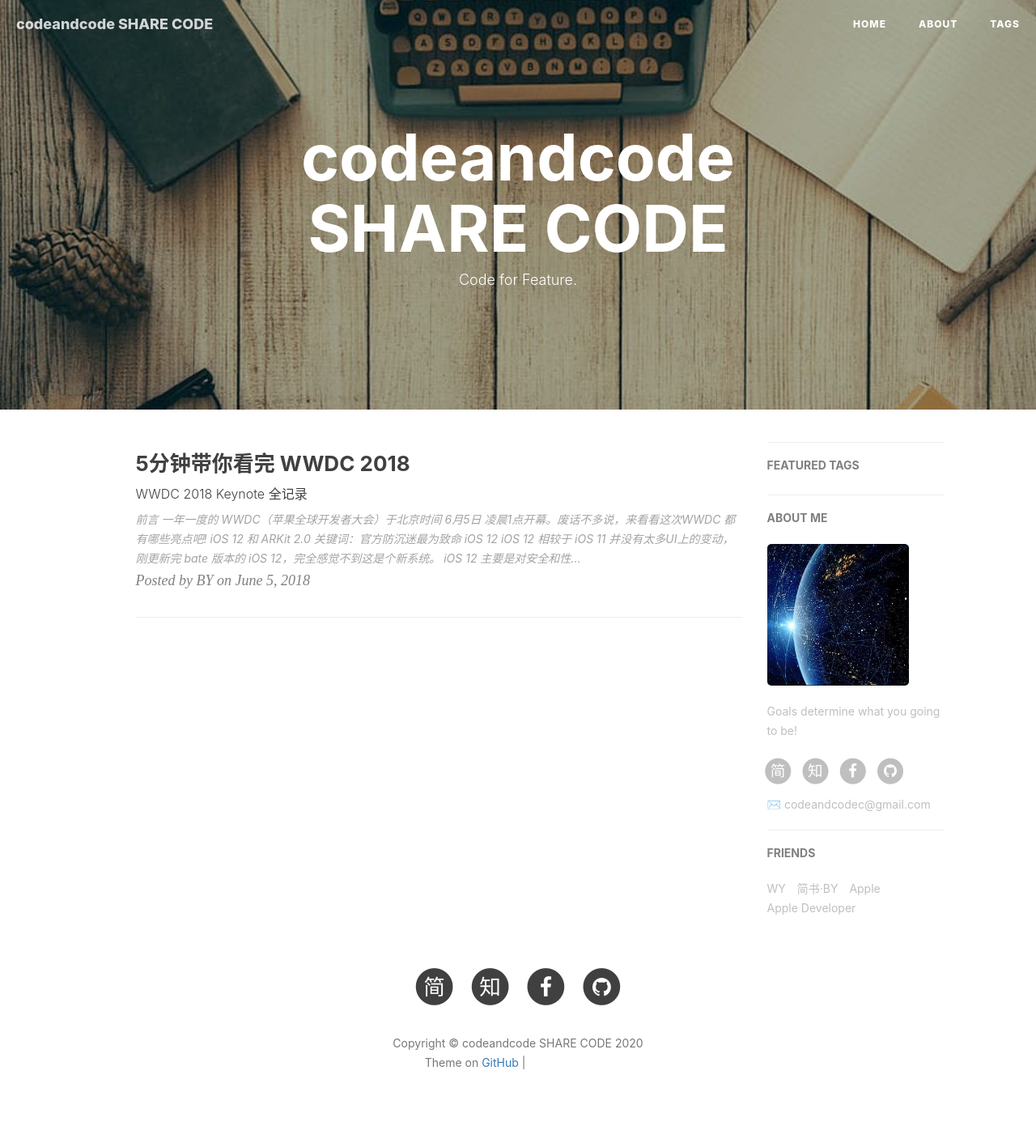
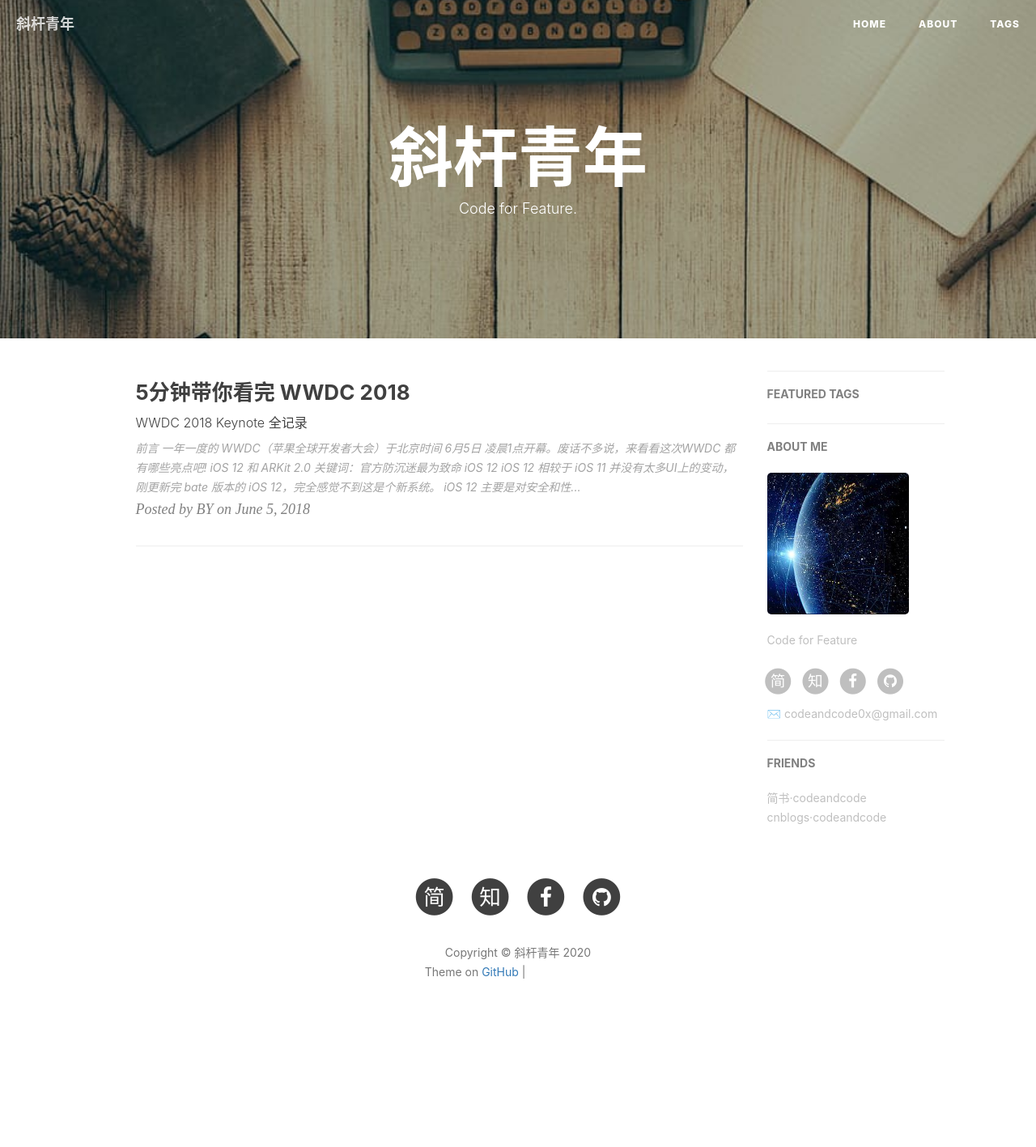
Before and after one commit to codeandcode0x/codeandcode0x.github.io, a Jekyll site: the page built from index.html, in a window 1280 px wide. Shown: the whole page at 81% size. Built offline with Jekyll 4.4.1, drawn with Linux system fonts in a browser that asks for light colours; nearby versions of some CDN libraries; the list of posts is cut into pages by our own code; comment, search, counter and statistics services are not loaded; after the commit the page ends 1305 px from its top, so only the background shows below that; grey boxes are pictures that could not be loaded.

Commit message:
更新说明

```diff
--- a/404.html
+++ b/404.html
@@ -1,6 +1,6 @@
 ---
 layout: default
-description: "你来到了没有知识的荒原 🙊"
+description: "未知的世界在等着你! "
 header-img: "img/404-bg.jpg"
 permalink: /404.html
 ---
--- a/_config.yml
+++ b/_config.yml
@@ -1,9 +1,9 @@
 # Site settings
-title: codeandcode SHARE CODE
-SEOTitle: codeandcode | SHARE CODE
+title: 斜杆青年
+SEOTitle: codeandcode | 云原生 | k8s | 算法
 header-img: img/post-bg-desk.jpg
-email: codeandcodec@gmail.com
-description: "Every failure is leading towards success."
+email: codeandcode0x@gmail.com
+description: "Code for Feature."
 keyword: "数据结构, 算法, 云原生, codeandcode, codeandcodec, 网关, k8s, codeci, istio"
 url: "http://codeandcode0x.github.io"          # your host, for absolute URL
 baseurl: ""      # for example, '/blog' if your blog hosted on 'host/blog'
@@ -11,7 +11,7 @@
 
 # Sidebar settings
 sidebar: true                           # whether or not using Sidebar.
-sidebar-about-description: "Goals determine what you going to be!"
+sidebar-about-description: "Code for Feature"
 sidebar-avatar: /img/earth_avatar.jpeg      # use absolute URL, seeing it's used in both `/` and `/about/`
 
 
@@ -19,10 +19,10 @@
 # SNS settings
 RSS: false
 # weibo_username:     codeandcodec
-zhihu_username:     codeandcodec
-github_username:    codeandcodec
-facebook_username:  baiying.qiu.7
-jianshu_username:   e71990ada2fd
+zhihu_username:     codeandcode0x
+github_username:    codeandcode0x
+facebook_username:  codeandcode0x
+jianshu_username:   codeandcode0x
 #twitter_username:   codeandcodec
 
 
@@ -64,9 +64,9 @@
   enable: true    #是否开启Gitalk评论
   clientID: f2c84e7629bb1446c1a4                            #生成的clientID
   clientSecret: ca6d6139d1e1b8c43f8b2e19492ddcac8b322d0d    #生成的clientSecret
-  repo: codeandcodec.github.io    #仓库名称
-  owner: codeandcodec    #github用户名
-  admin: codeandcodec
+  repo: codeandcode0x.github.io    #仓库名称
+  owner: codeandcode0x    #github用户名
+  admin: codeandcode0x
   distractionFreeMode: true #是否启用类似FB的阴影遮罩
 
 
@@ -78,7 +78,7 @@
 
 # Google Analytics
 ga_track_id: 'UA-90855596-1'            # Format: UA-xxxxxx-xx
-ga_domain: codeandcodec.top               # 默认的是 auto, 这里我是自定义了的域名，你如果没有自己的域名，需要改成auto
+ga_domain: codeandcode.cn               # 默认的是 auto, 这里我是自定义了的域名，你如果没有自己的域名，需要改成auto
 
 
 
@@ -99,16 +99,10 @@
 # Friends
 friends: [
     {
-        title: "WY",
-        href: "http://zhengwuyang.com"
+        title: "简书·codeandcode",
+        href: "https://www.jianshu.com/u/db501d9c8dd2"
     },{
-        title: "简书·BY",
-        href: "http://www.jianshu.com/u/e71990ada2fd"
-    },{
-        title: "Apple",
-        href: "https://apple.com"
-    },{
-        title: "Apple Developer",
-        href: "https://developer.apple.com/"
+        title: "cnblogs·codeandcode",
+        href: "https://home.cnblogs.com/"
     }
 ]
```
Also changed, not shown: README.md, pwa/manifest.json.
